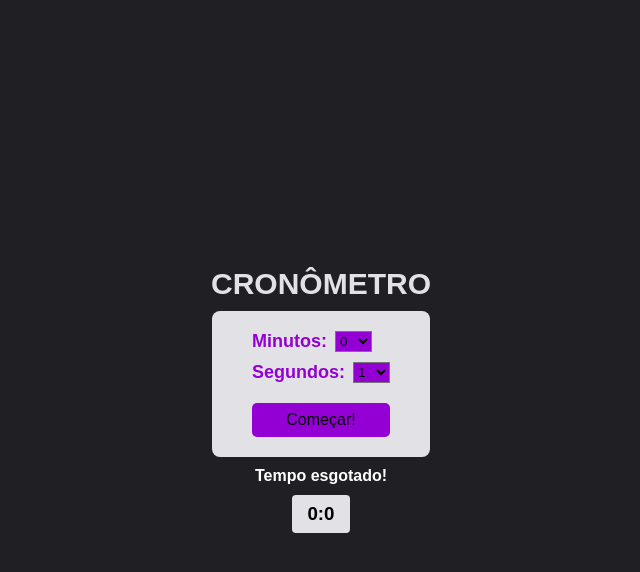
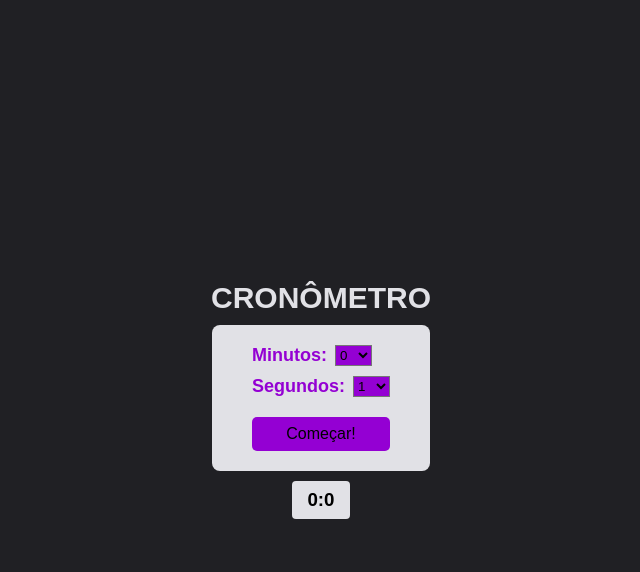
Before and after one commit to Matheus-Sil/Timer-JS, a plain HTML site: page index.html in a window 1280 px wide. Both pictures are taken after a click on the button "Começar!". Shown: the whole page, without its empty margins (319-959 px from the left). Drawn offline with Linux system fonts and the light colour scheme.

Commit message:
alteraçao pra alert qunado o tempo se esgotar

```diff
--- a/index.html
+++ b/index.html
@@ -23,9 +23,6 @@
 
         <button id="comecar">Começar!</button>
     </div>
-    <div id="informacao">
-        <h4></h4>
-    </div>
     <div id="display">
         <h3>00:00</h3>
     </div>
--- a/script.js
+++ b/script.js
@@ -37,7 +37,7 @@
                         minutoAtual--;
                         segundoAtual = 59;
                     }else{
-                        informacao.childNodes[1].innerHTML = "Tempo esgotado!";
+                        alert("Tempo esgotado!")
                         document.getElementById("sound").play();
                         clearInterval(interval);
                     }
```
